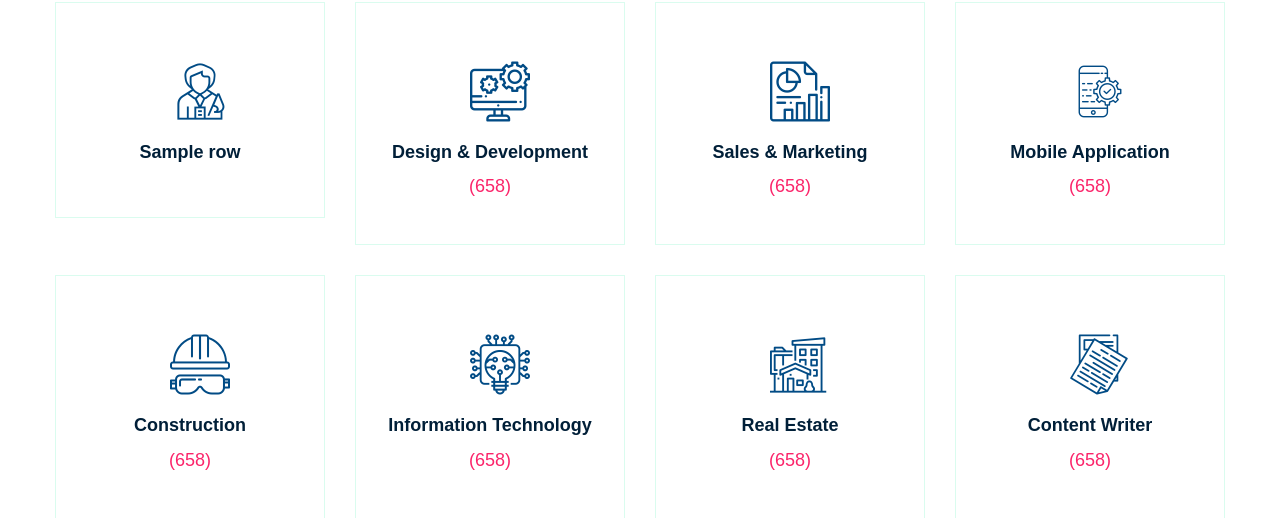
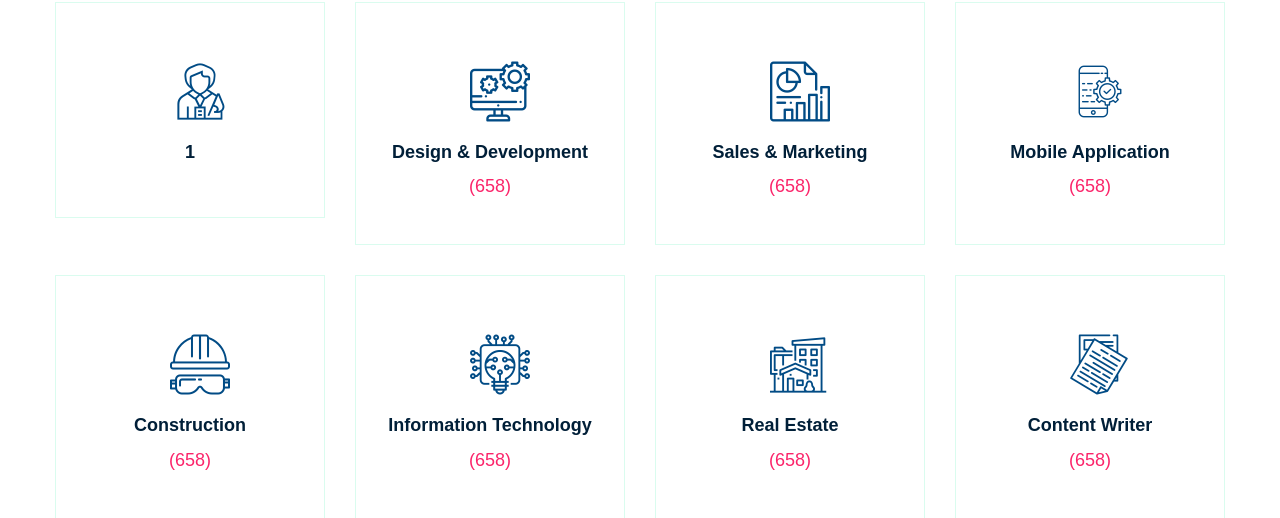
Before and after one commit to joshuazg/aws-live, a Flask app: template templates/index.html in a window 1280 px wide. Shown: the part 1302-1820 px from the top of the page. Run offline with Flask 3, Linux system fonts and the light colour scheme; the template is opened without the code that fills it: most values are stand-ins (such as "Sample title", 1, 10 or a date in 2020); some libraries are stand-ins or nearby versions; some web fonts are replaced.

Commit message:
Update index.html

```diff
--- a/templates/index.html
+++ b/templates/index.html
@@ -151,7 +151,7 @@
                         </div>
                     </div>
                 </div>
-	    	{% for row in internship %}
+	    	{% for row in category %}
                 <div class="row d-flex justify-contnet-center">
                     <div class="col-xl-3 col-lg-3 col-md-4 col-sm-6">
                         <div class="single-services text-center mb-30">
@@ -159,7 +159,7 @@
                                 <span class="flaticon-tour"></span>
                             </div>
                             <div class="services-cap">
-                               <h5><a href="job_listing.html">{{row[9]}}</a></h5>
+                               <h5><a href="job_listing.html">{{row[0]}}</a></h5>
                             </div>
                         </div>
                     </div>
```
